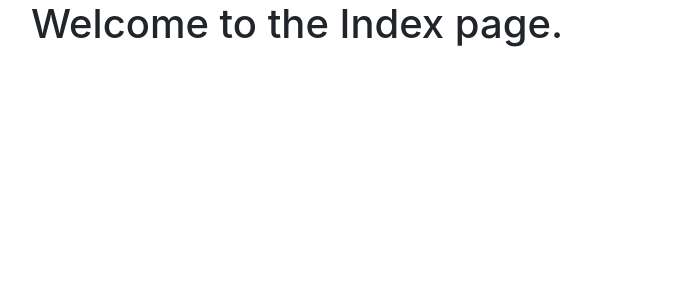
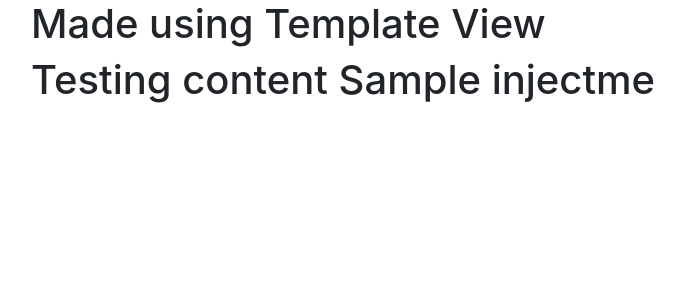
Before and after one commit to storres8/class-based-views, a Django app: template cbv_project/templates/index.html in a window 1280 px wide. Shown: the top 300 px of the page, without its empty margins (54-739 px from the left). Run offline with Django 3.2, Linux system fonts and the light colour scheme; the template is opened without the code that fills it: most values are stand-ins (such as "Sample title", 1, 10 or a date in 2020); some libraries are stand-ins or nearby versions.

Commit message:
created view TemplateView.

```diff
--- a/cbv_project/cbv_project/urls.py
+++ b/cbv_project/cbv_project/urls.py
@@ -19,5 +19,5 @@ from basic_app import views
 
 urlpatterns = [
     path('admin/', admin.site.urls),
-    path('', views.CBView.as_view()),
+    path('', views.IndexView.as_view()),
 ]
--- a/cbv_project/templates/index.html
+++ b/cbv_project/templates/index.html
@@ -3,7 +3,8 @@
 
 <div class="container">
 
-  <h1>Welcome to the Index page.</h1>
+  <h1>Made using Template View </h1>
+  <h1> Testing content {{ injectme }} </h1>
 
 </div>
 
```
Also changed, not shown: cbv_project/basic_app/views.py (+9 -0 lines).
